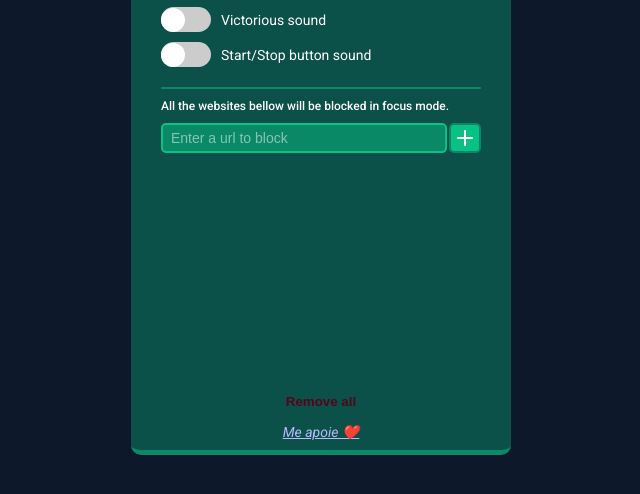
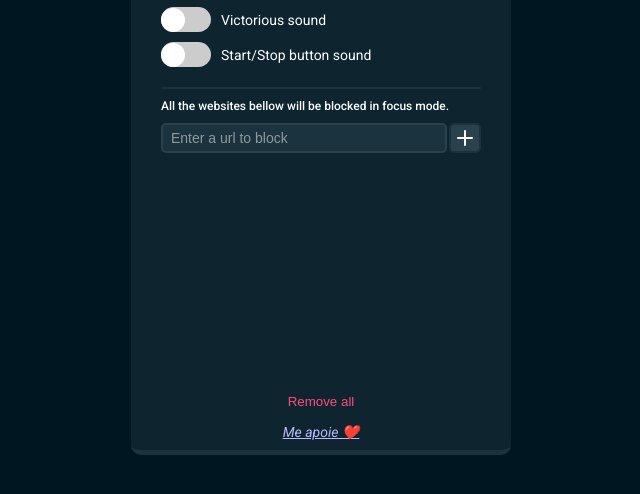
Before and after one commit to jotavetech/focus-pocus, a website built with webpack: page static/options/index.html in a window 1280 px wide. Shown: the part 230-724 px from the top of the page, without its empty margins (319-959 px from the left). Built offline with nearby package versions, Linux system fonts and the light colour scheme.

Commit message:
refactor: add new color style

```diff
--- a/static/options/styles.css
+++ b/static/options/styles.css
@@ -1,10 +1,10 @@
 @import url("https://fonts.googleapis.com/css2?family=Roboto:ital,wght@0,100;0,300;0,400;0,500;0,700;0,900;1,100;1,300;1,400;1,500;1,700;1,900&display=swap");
 
 :root {
-  --strong: #0d192b;
-  --semistrong: #0c5149;
-  --medium: #0a8967;
-  --normal: #09c184;
+  --strong: #001620;
+  --semistrong: #0e252f;
+  --medium: #1b333e;
+  --normal: #29424d;
 }
 
 * {
@@ -189,8 +189,8 @@ footer button {
   outline: none;
   border: none;
   cursor: pointer;
-  font-weight: 600;
-  color: #50061b;
+  font-weight: 500;
+  color: #ff4b7e;
 }
 
 footer a {
```
